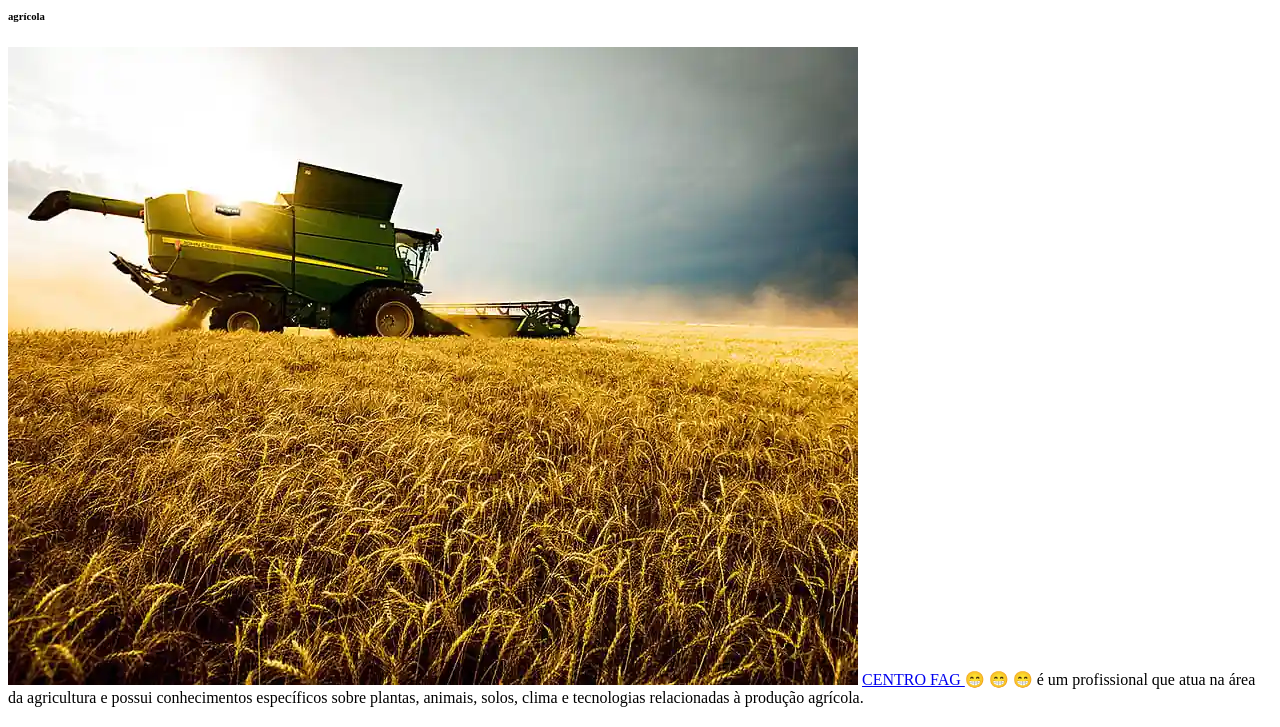
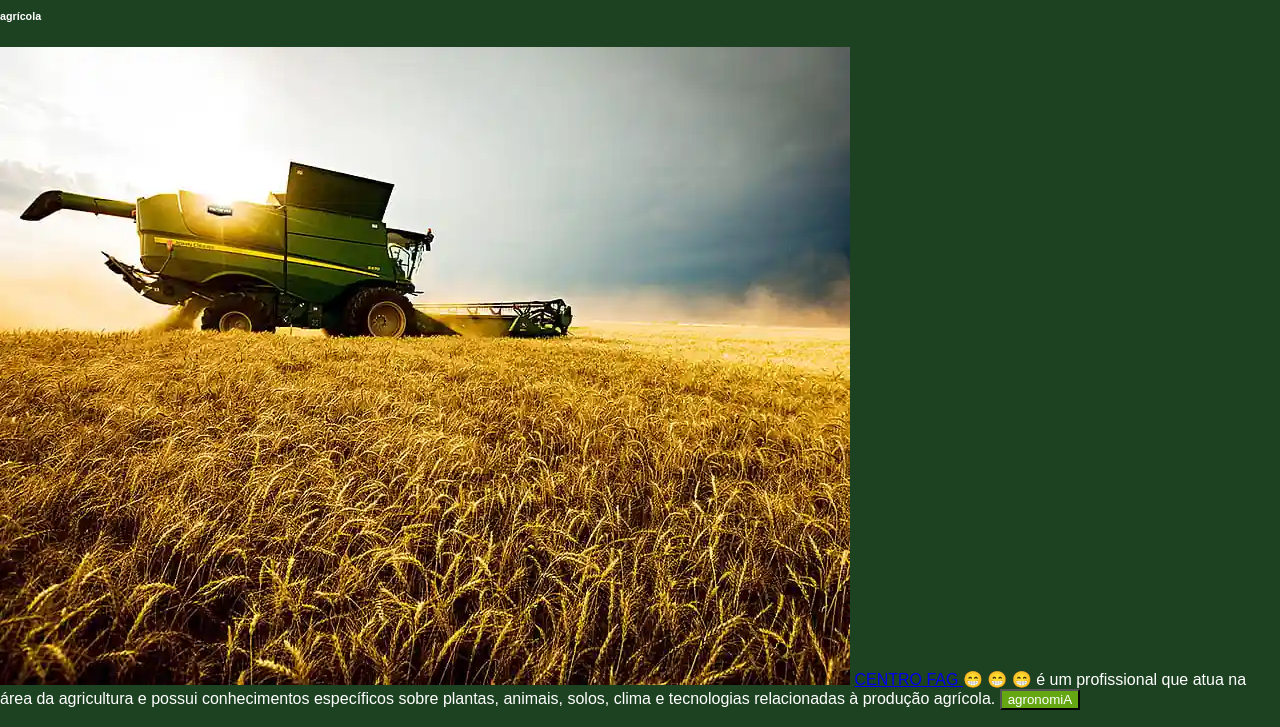
Before and after one commit to Kauafichamento/Kauafichamentogithub.io, a plain HTML site: page index.html in a window 1280 px wide. Shown: the part 73-800 px from the top of the page. Drawn offline with Linux system fonts and the light colour scheme.

Commit message:
Add files via upload

```diff
--- a/index.html
+++ b/index.html
@@ -14,5 +14,7 @@
     &#128513;
     &#128513;
     é um profissional que atua na área da agricultura e possui conhecimentos específicos sobre plantas, animais, solos, clima e tecnologias relacionadas à produção agrícola.
+    <link rel="stylesheet" href="style.css">
+    <button>agronomiA</button>
 </body>
  </html>
--- /dev/null
+++ b/style.css
@@ -0,0 +1,16 @@
+body {
+    background-color: #1D4221;
+    color: white;
+    font-family: "Bai Jamjuree", sans-serif;
+    display: inline;
+    justify-content: center;
+    align-items: center;
+    height: 700px;
+    margin: 0;
+}
+
+button {
+    background-color: #64A712;
+    color: white;
+    font-family: "Bai Jamjuree", sans-serif;
+}
```
